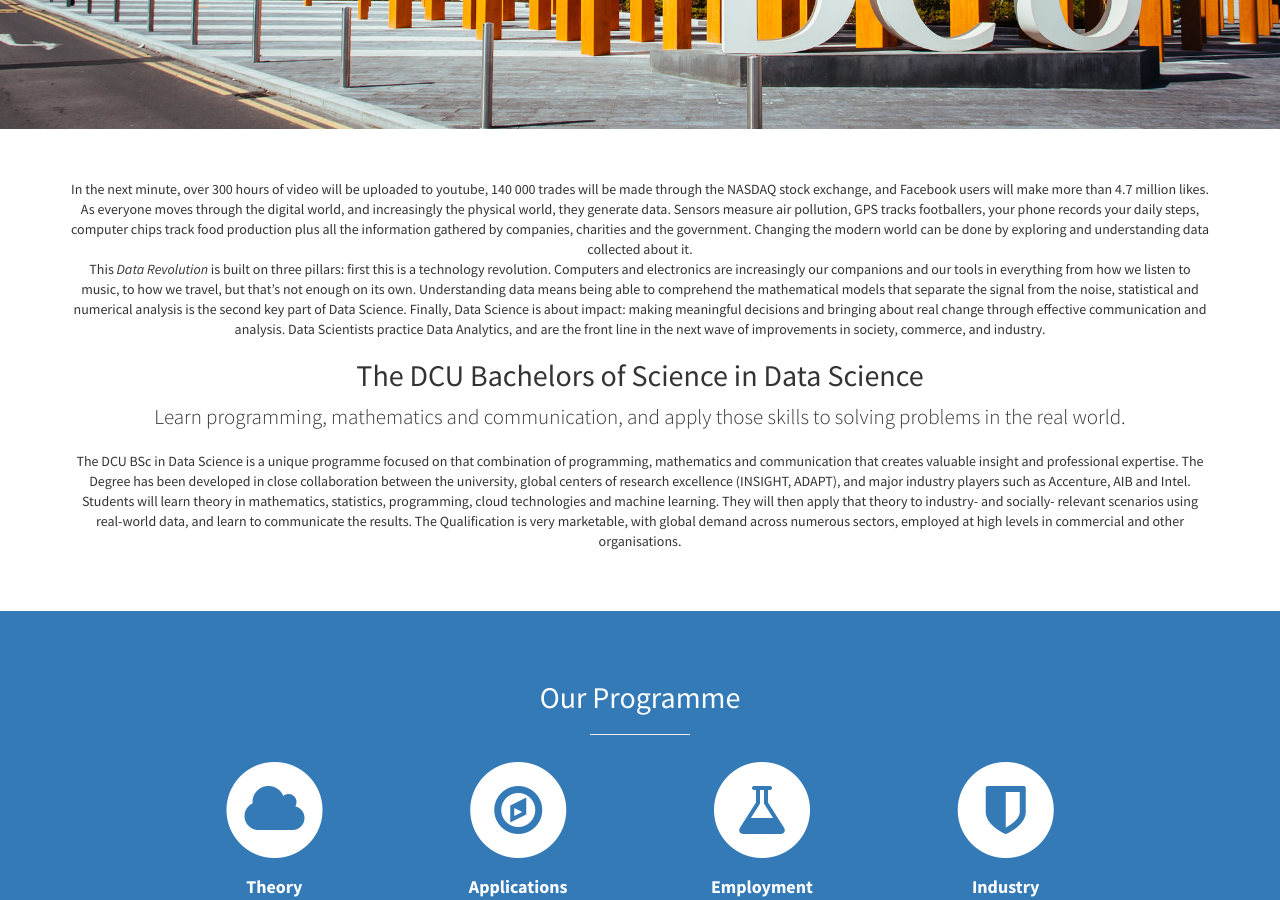
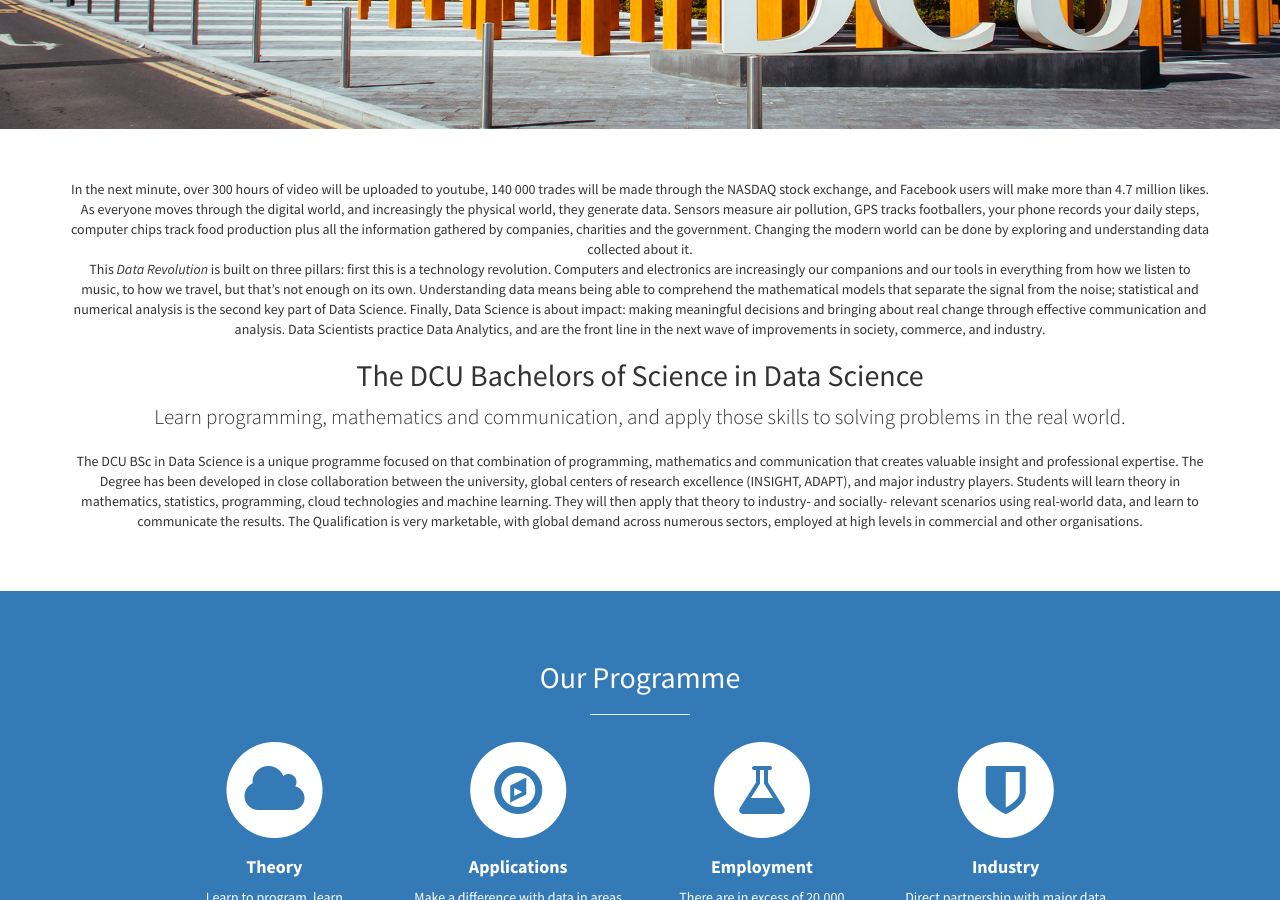
Before and after one commit to DataScienceDCU/DataScienceDCU.github.io, a Jekyll site: the page built from index.html, in a window 1280 px wide and 900 px high, scrolled down 771 px. Built offline with Jekyll 4.4.1, drawn with Linux system fonts in a browser that asks for light colours.

Commit message:
Minor edits (removed company names, +BSc)

```diff
--- a/_config.yml
+++ b/_config.yml
@@ -1,8 +1,8 @@
 # Site settings
-title: DCU BS Data Science DCU123
+title: DCU BSc Data Science DCU123
 email:
 description: > # this means to ignore newlines until "baseurl:"
-  DCU BS Data Science
+  DCU BSc Data Science
 baseurl: "" # the subpath of your site, e.g. /blog/
 url: "DataScienceDCU.github.io" # the base hostname & protocol for your site
 
--- a/_includes/about.html
+++ b/_includes/about.html
@@ -16,7 +16,7 @@
 revolution. Computers and electronics are increasingly our companions and our
 tools in everything from how we listen to music, to how we travel, but that’s
 not enough on its own. Understanding data means being able to comprehend the
-mathematical models that separate the signal from the noise, statistical and
+mathematical models that separate the signal from the noise; statistical and
 numerical analysis is the second key part of Data Science. Finally, Data Science
 is about impact: making meaningful decisions and bringing about real change
 through effective communication and analysis. Data Scientists practice Data
@@ -29,8 +29,8 @@
         combination of programming, mathematics and communication that creates
         valuable insight and professional expertise. The Degree has been
         developed in close collaboration between the university, global centers
-        of research excellence (INSIGHT, ADAPT), and major industry players such
-        as Accenture, AIB and Intel. Students will learn theory in mathematics,
+        of research excellence (INSIGHT, ADAPT), and major industry players.
+        Students will learn theory in mathematics,
         statistics, programming, cloud technologies and machine learning. They
         will then apply that theory to industry- and socially- relevant
         scenarios using real-world data, and learn to communicate the results.
```
